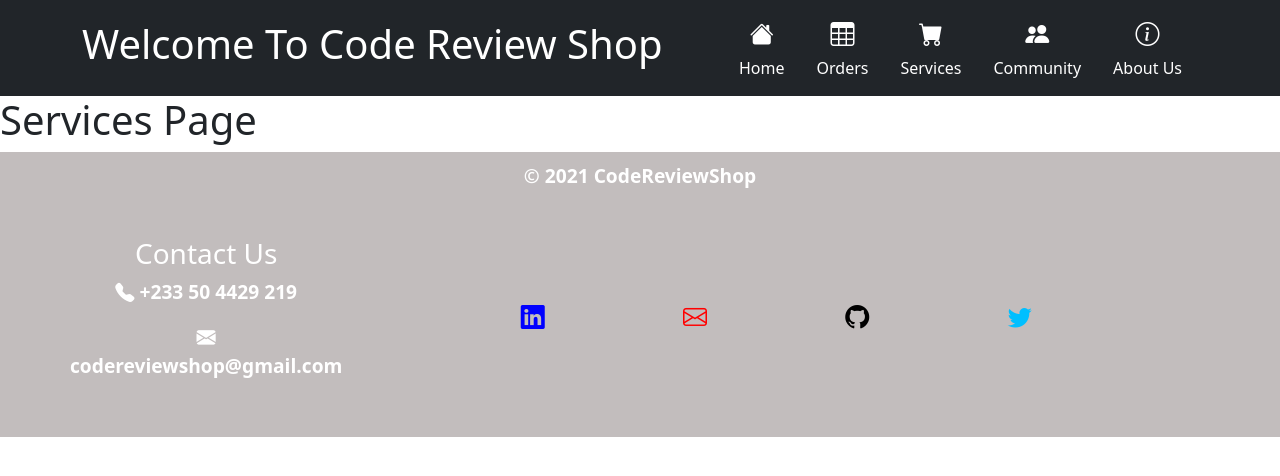
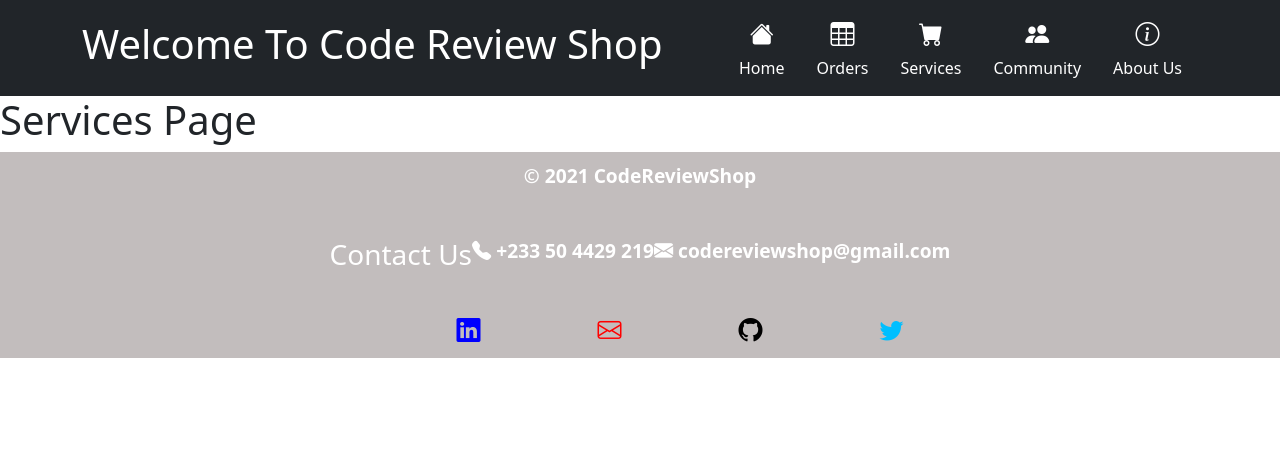
Before and after one commit to project-graveyard/codereviewshop, a React (Create React App) app: page /services in a window 1280 px wide. Shown: the top 476 px of the page. Built offline with nearby package versions, Linux system fonts and the light colour scheme.

Commit message:
add styling to footer contact details

```diff
--- a/src/Components/Footer/Footer.js
+++ b/src/Components/Footer/Footer.js
@@ -9,8 +9,8 @@ function Footer() {
         <p>&copy; {new Date().getFullYear()} CodeReviewShop</p>
       </div>
 
+      <div className="footer__info">
       <div className="footer__contact">
-      <div>
         <h3>Contact Us</h3>
         <p><i className="bi bi-telephone-fill"></i> +233 50 4429 219</p>
         <p><i className="bi bi-envelope-fill"></i> codereviewshop@gmail.com</p>
```
